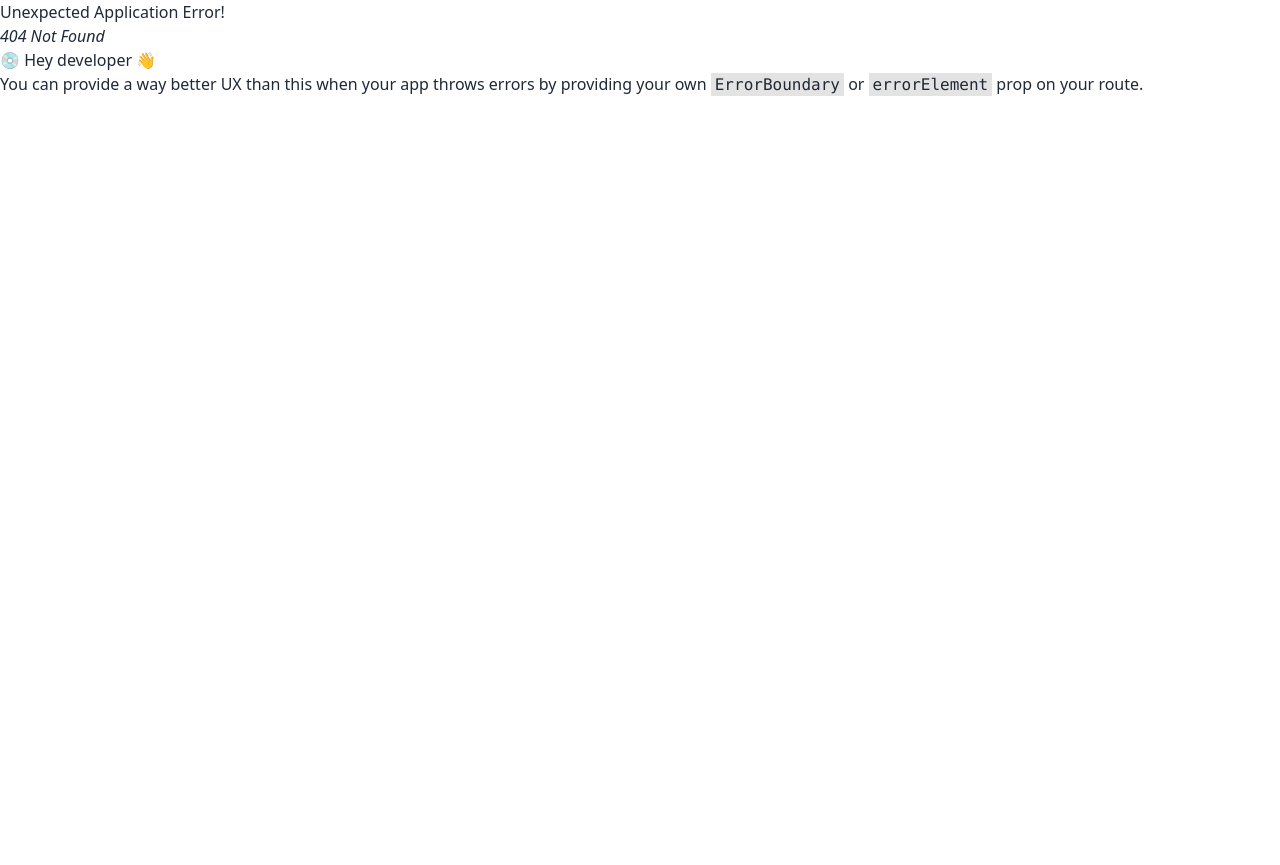
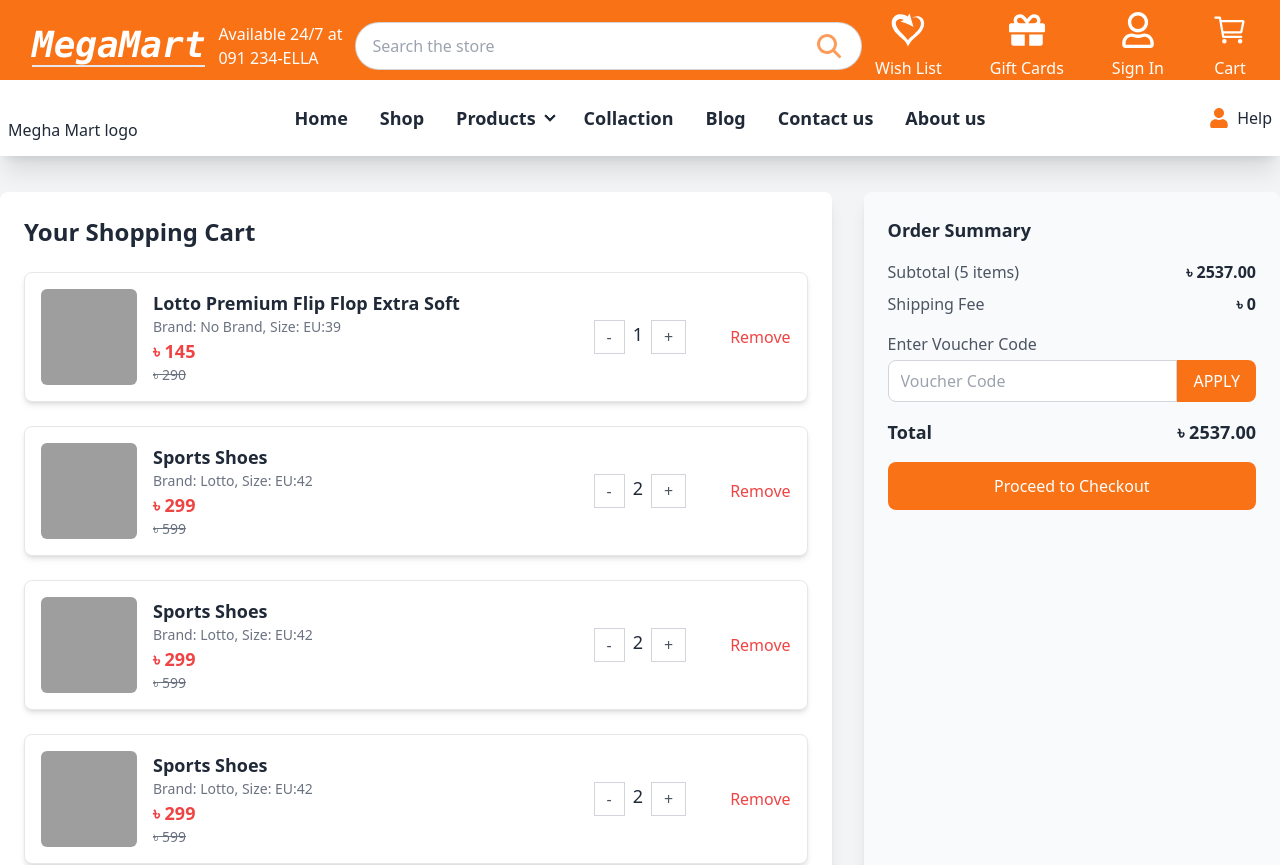
Before and after one commit to Rumon-Sarker/Mega-Mart-Client, a React (Vite) app: page /carts in a window 1280 px wide. Before the commit this address had no page. Shown: the top 865 px of the page. Before the commit the page ends 800 px from the top, so only its background shows below. Built offline with nearby package versions, Linux system fonts and the light colour scheme; grey boxes are pictures that could not be loaded.

Commit message:
cart page add

```diff
--- a/src/Routes/Routes.jsx
+++ b/src/Routes/Routes.jsx
@@ -6,6 +6,7 @@ import Shop from "../pages/Shop/Shop";
 import AboutUs from "../pages/AboutUs/AboutUs";
 import Blogs from "../pages/Blogs/Blogs";
 import Collections from "../pages/Collections/Collections";
+import Carts from "../pages/Carts/Carts";
 
 export const router = createBrowserRouter([
     {
@@ -41,6 +42,11 @@ export const router = createBrowserRouter([
                 path: "/collections",
                 element: <Collections />
 
+            },
+            {
+                path: "/carts",
+                element: <Carts />
+
             }
         ]
     },
--- a/src/Share/Navbar/TopNavbar.jsx
+++ b/src/Share/Navbar/TopNavbar.jsx
@@ -49,7 +49,7 @@ const TopNavbar = () => {
 
                             </p>
                         </Link>
-                        <Link>
+                        <Link to="/carts">
                             <p className="flex flex-col gap-2 items-center">
                                 <IoCartOutline className="text-4xl" />
                                 Cart
--- /dev/null
+++ b/src/pages/Carts/Carts.jsx
@@ -0,0 +1,177 @@
+import { useState } from "react";
+
+const Carts = () => {
+
+    const [cartItems, setCartItems] = useState([
+        {
+            id: 1,
+            name: "Lotto Premium Flip Flop Extra Soft",
+            brand: "No Brand",
+            size: "EU:39",
+            price: 145,
+            originalPrice: 290,
+            quantity: 1,
+            image: "https://i.ibb.co.com/R66V2Fn/home-20-categories-1-5-170x.jpg",
+        },
+        {
+            id: 2,
+            name: "Sports Shoes",
+            brand: "Lotto",
+            size: "EU:42",
+            price: 299,
+            originalPrice: 599,
+            quantity: 2,
+            image: "https://i.ibb.co.com/B2m739F/home-20-categories-1-2-170x-1.jpg",
+        },
+        {
+            id: 3,
+            name: "Sports Shoes",
+            brand: "Lotto",
+            size: "EU:42",
+            price: 299,
+            originalPrice: 599,
+            quantity: 2,
+            image: "https://i.ibb.co.com/R66V2Fn/home-20-categories-1-5-170x.jpg",
+        },
+        {
+            id: 4,
+            name: "Sports Shoes",
+            brand: "Lotto",
+            size: "EU:42",
+            price: 299,
+            originalPrice: 599,
+            quantity: 2,
+            image: "https://i.ibb.co.com/B2m739F/home-20-categories-1-2-170x-1.jpg",
+        },
+        {
+            id: 5,
+            name: "Sports Shoes",
+            brand: "Lotto",
+            size: "EU:42",
+            price: 299,
+            originalPrice: 599,
+            quantity: 2,
+            image: "https://i.ibb.co.com/W2MZfLV/home-20-categories-1-4-170x.jpg",
+        },
+    ]);
+
+    const handleRemoveItem = (id) => {
+        setCartItems(cartItems.filter(item => item.id !== id));
+    };
+
+    const handleQuantityChange = (id, quantity) => {
+        setCartItems(cartItems.map(item =>
+            item.id === id ? { ...item, quantity: quantity } : item
+        ));
+    };
+
+    const getTotalPrice = () => {
+        return cartItems.reduce((total, item) => total + item.price * item.quantity, 0).toFixed(2);
+    };
+
+    return (
+        <div className="bg-gray-100 pt-48 py-10 min-h-screen">
+            <div className="container mx-auto flex flex-col lg:flex-row gap-8">
+
+                {/* Cart Items Section */}
+                <div className="lg:w-8/12 bg-white p-6 rounded-lg shadow-lg">
+                    <h1 className="text-2xl font-semibold mb-6">Your Shopping Cart</h1>
+                    {cartItems.length === 0 ? (
+                        <p className="text-center text-gray-600">Your cart is empty.</p>
+                    ) : (
+                        <div className="grid gap-6">
+                            {cartItems.map((item) => (
+                                <div
+                                    key={item.id}
+                                    className="flex justify-between items-center bg-white p-4 rounded-lg shadow-md border"
+                                >
+                                    {/* Product Image */}
+                                    <div className="flex items-center gap-4">
+                                        <img
+                                            src={item.image}
+                                            alt={item.name}
+                                            className="w-24 h-24 object-cover rounded-md"
+                                        />
+                                        <div>
+                                            <h2 className="text-lg font-semibold">{item.name}</h2>
+                                            <p className="text-sm text-gray-500">
+                                                Brand: {item.brand}, Size: {item.size}
+                                            </p>
+                                            <p className="text-lg font-semibold text-red-500">৳ {item.price}</p>
+                                            <p className="text-sm text-gray-500 line-through">৳ {item.originalPrice}</p>
+                                        </div>
+                                    </div>
+
+                                    {/* Quantity Controls */}
+                                    <div className="flex  justify-between gap-11">
+                                        <div className="flex space-x-2">
+                                            <button
+                                                onClick={() => handleQuantityChange(item.id, item.quantity - 1)}
+                                                className="px-3 py-1 border border-gray-300 text-gray-600 hover:bg-gray-100"
+                                                disabled={item.quantity <= 1} // Disable button when quantity <= 1
+                                            >
+                                                -
+                                            </button>
+                                            <span className="text-lg">{item.quantity}</span>
+                                            <button
+                                                onClick={() => handleQuantityChange(item.id, item.quantity + 1)}
+                                                className="px-3 py-1 border border-gray-300 text-gray-600 hover:bg-gray-100"
+                                            >
+                                                +
+                                            </button>
+                                        </div>
+
+                                        {/* Delete Button */}
+                                        <button
+                                            onClick={() => handleRemoveItem(item.id)}
+                                            className="text-red-500 hover:text-red-700"
+                                        >
+                                            Remove
+                                        </button>
+                                    </div>
+
+
+                                </div>
+                            ))}
+                        </div>
+                    )}
+                </div>
+
+                {/* Order Summary Section */}
+                <div className="lg:w-4/12 bg-gray-50 p-6 rounded-lg shadow-lg">
+                    <h2 className="text-lg font-semibold mb-4">Order Summary</h2>
+                    <div className="flex justify-between mb-2">
+                        <p className="text-gray-600">Subtotal ({cartItems.length} item{cartItems.length > 1 ? 's' : ''})</p>
+                        <p className="font-semibold">৳ {getTotalPrice()}</p>
+                    </div>
+                    <div className="flex justify-between mb-2">
+                        <p className="text-gray-600">Shipping Fee</p>
+                        <p className="font-semibold">৳ 0</p>
+                    </div>
+                    <div className="mt-4">
+                        <label className="block text-gray-600 mb-1">Enter Voucher Code</label>
+                        <div className="flex">
+                            <input
+                                type="text"
+                                className="w-full px-3 py-2 border border-gray-300 rounded-l-lg focus:outline-none"
+                                placeholder="Voucher Code"
+                            />
+                            <button className="bg-orange-500 text-white px-4 py-2 rounded-r-lg hover:bg-orange-600">
+                                APPLY
+                            </button>
+                        </div>
+                    </div>
+                    <div className="mt-4 flex justify-between text-lg font-semibold">
+                        <p>Total</p>
+                        <p>৳ {getTotalPrice()}</p>
+                    </div>
+                    <button className="mt-4 w-full bg-orange-500 text-white py-3 rounded-lg hover:bg-orange-600 transition duration-200">
+                        Proceed to Checkout
+                    </button>
+                </div>
+            </div>
+        </div>
+    );
+};
+
+export default Carts;
```
